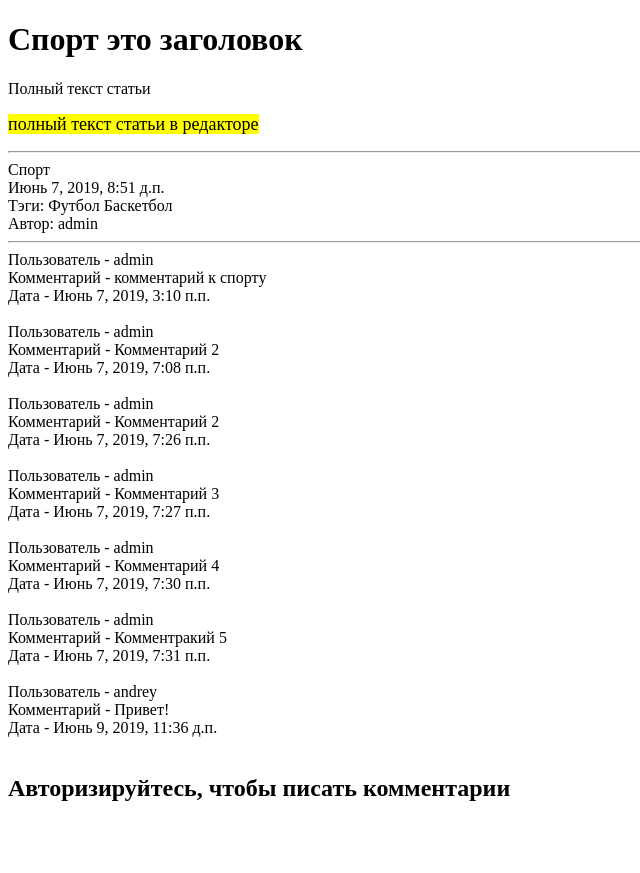
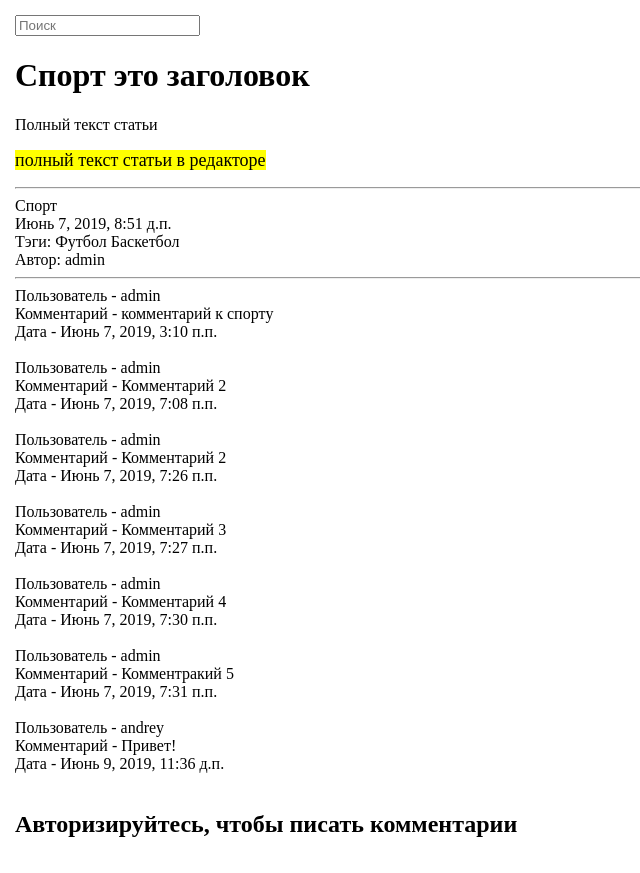
Before and after one commit to 0ndreu/Blog, a Django app: page /single/1 in a window 1280 px wide. Shown: the whole page, without its empty margins (0-640 px from the left). Before the commit the page ends 801 px from the top, so only its background shows below. Run offline with Django 3.2, Linux system fonts and the light colour scheme; data comes from the database, SQL or seed files in the repository.

Commit message:
css added

```diff
--- a/MyBlog/MyBlog/settings.py
+++ b/MyBlog/MyBlog/settings.py
@@ -126,7 +126,8 @@ USE_TZ = True
 
 # Static files (CSS, JavaScript, Images)
 # https://docs.djangoproject.com/en/2.2/howto/static-files/
-
+STATIC_DIR = os.path.join(BASE_DIR, 'static')
+STATICFILES_DIRS = [STATIC_DIR, ]
 STATIC_URL = '/static/'
 
 MEDIA_URL = '/media/'
--- /dev/null
+++ b/MyBlog/static/css/style.css
@@ -0,0 +1,11 @@
+body{
+    margin: 0;
+}
+.page{
+    margin: 0 auto;
+    padding: 15px;
+    max-width: 1300px;
+}
+.main{
+    width: 1000px;
+}
--- a/MyBlog/templates/base.html
+++ b/MyBlog/templates/base.html
@@ -1,3 +1,4 @@
+{% load staticfiles %}  <!-- подключение загрузки статических файлов цсс/жс ><!-->
 <!DOCTYPE html>
 <html lang="en">
 <head>
@@ -5,10 +6,20 @@
     <meta name="description" content="{% block desc %}{% endblock desc %}">
     <meta name="keywrods" content="{% block keywords %}{% endblock keywords %}">
     <title>{% block title %} {% endblock title %}</title>
+    <link rel="stylesheet" href="{% static 'css/style.css' %}">
 </head>
 <body>
- {% block content %} <!-- все, что написано между откр и закр блоками будет меняться ><!-->
+    <div class="page">
+    <input type="search" value="" name="search" placeholder="Поиск">
+    {% block search %}
 
-{% endblock %}  <!-- + allauth ищет base.html и этот блок и все в него добавляет. посмотреть в lib/side-packeges/allouth. пожно отуда достать шаблон, положить в свой templаte и верстать как уже будет нужно><!-->
+    {% endblock search %}
+
+    <div class="main">
+    {% block content %} <!-- все, что написано между откр и закр блоками будет меняться ><!-->
+
+    {% endblock %}  <!-- + allauth ищет base.html и этот блок и все в него добавляет. посмотреть в lib/side-packeges/allouth. пожно отуда достать шаблон, положить в свой templаte и верстать как уже будет нужно><!-->
+    </div>
+    </div>
 </body>
 </html>
--- a/MyBlog/templates/news/base.html
+++ b/MyBlog/templates/news/base.html
@@ -2,8 +2,13 @@
 {% block desc %}{% endblock desc %}
 {% block keywords %}{% endblock keywords %}
 {% block title %} {% endblock title %}
- {% block content %} <!-- все, что написано между откр и закр блоками будет меняться ><!-->
 
-{% endblock %}
+{% block search %}
+
+{% endblock search %}
+
+{% block content %} <!-- все, что написано между откр и закр блоками будет меняться ><!-->
+
+{% endblock content%}
 
 <!-- ЕСЛИ ЧТО ТО ПОМЕНЯТЬ В ТЕМПЛЕЙТС/БЭЙС, ТО ИЗМЕНИТСЯ ВО ВСЕХ ОСТАЛЬНЫХ ШАБЛОНАХ ><!-->
--- a/MyBlog/templates/news/new_single.html
+++ b/MyBlog/templates/news/new_single.html
@@ -1,8 +1,8 @@
-{% extends 'news/base.html' %}
+{% extends 'news/base.html' %}  <!-- так же подключать жс, в статике ><!-->
 {% block desc %}{{ new.description }}{% endblock desc %}
 {% block keywords %}{{ new.keywords }}{% endblock keywords %}
 {% block title %} {{ new.title }}{% endblock title %}
- {% block content %} <!-- все, что написано между откр и закр блоками будет меняться ><!-->
+{% block content %} <!-- все, что написано между откр и закр блоками будет меняться ><!-->
      <h1>{{ new.title }}</h1>
     <p>{{ new.text | safe }}</p><hr> <!-- SAFE чтобы отобразились результаты в редакторе текста ><!-->
     {{ new.category }}<br>
--- a/MyBlog/templates/news/news_list.html
+++ b/MyBlog/templates/news/news_list.html
@@ -1,9 +1,13 @@
+{% block search %}
     <a href="{% url 'news_filter' pk=1%}"><button>Сегодня</button></a>
     <a href="{% url 'news_filter' pk=3%}"><button>Все</button></a>
     <a href="{% url 'news_filter' pk=2%}"><button>Месяц</button></a>
+{% endblock search %}
 
+{% block content %}
     {% for new in news %}
         <h1> <a href="{% url 'new_single' pk=new.id %}">{{ new.title }}</a></h1>  <!--указывали имя в УРЛ, чтобы потом по нему обратиться тут>  <!-->
         <p>{{ new.text_min | safe}}</p>  <!-- SAFE чтобы отобразились результаты из summernote ><!-->
         <p>{{ new.created }}</p>
      {% endfor %}
+{% endblock content %}
```
Lines whose indentation alone changed are shown as unchanged.
